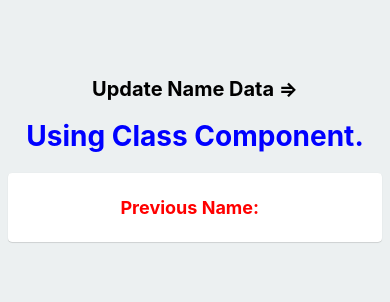
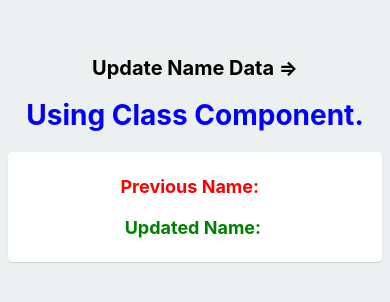
Before and after one commit to D-Coder135/UpdateNameApp_ClassComponent_React-Native, a React Native app: screen / in a window 390 px wide. Shown: the part 268-570 px from the top of the page. Built offline with nearby package versions, Linux system fonts and the light colour scheme.

Commit message:
add a Text tag inside the View tag with some intenal styling inside it

```diff
--- a/components/UpdateNameUsingClass.js
+++ b/components/UpdateNameUsingClass.js
@@ -11,7 +11,7 @@ export default class UpdateNameUsingClass extends React.Component {
                 </View>
 
                 <View style = {styles.view}>
-
+                <Text style = {{marginTop: 20, fontSize: 18, fontWeight: 'bold', color: 'green'}}>Updated Name: </Text>
                 </View>
             </View>
         );
```
